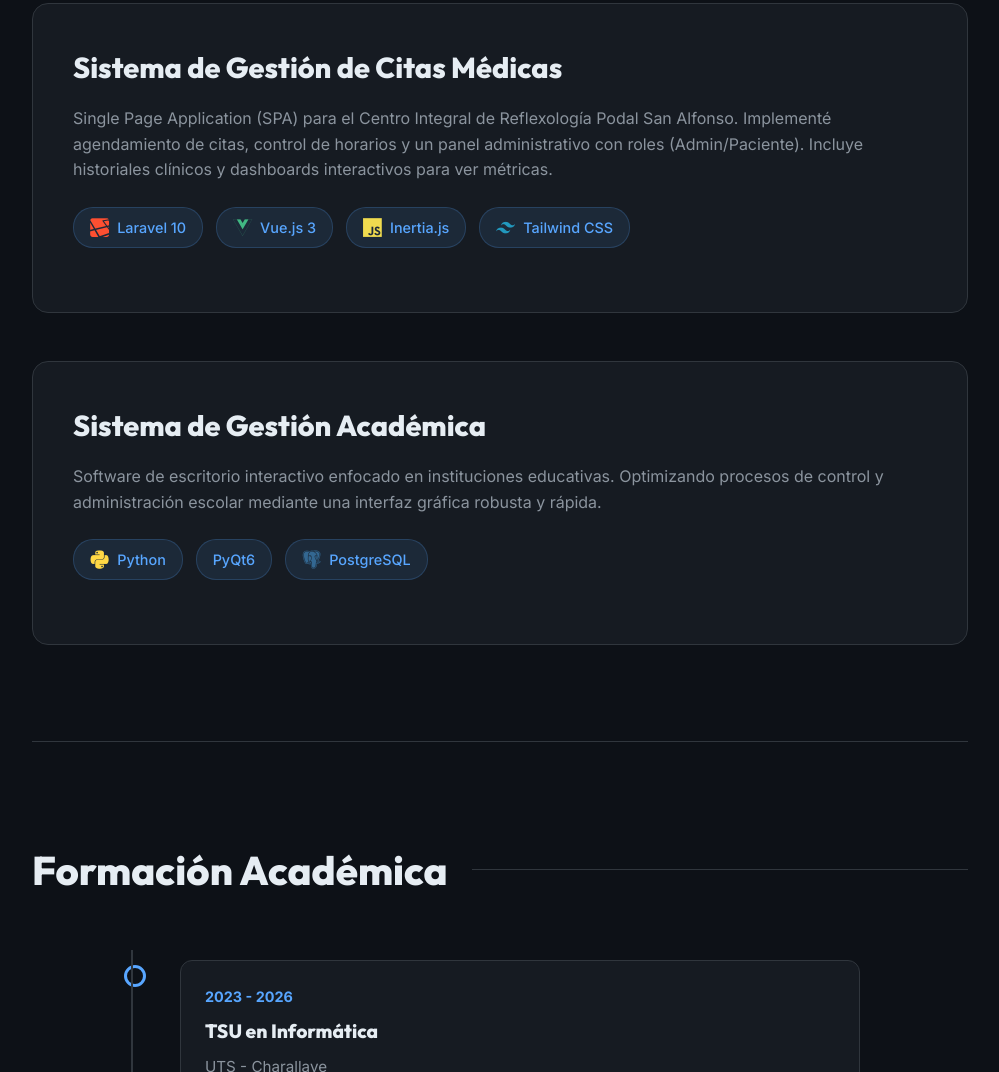
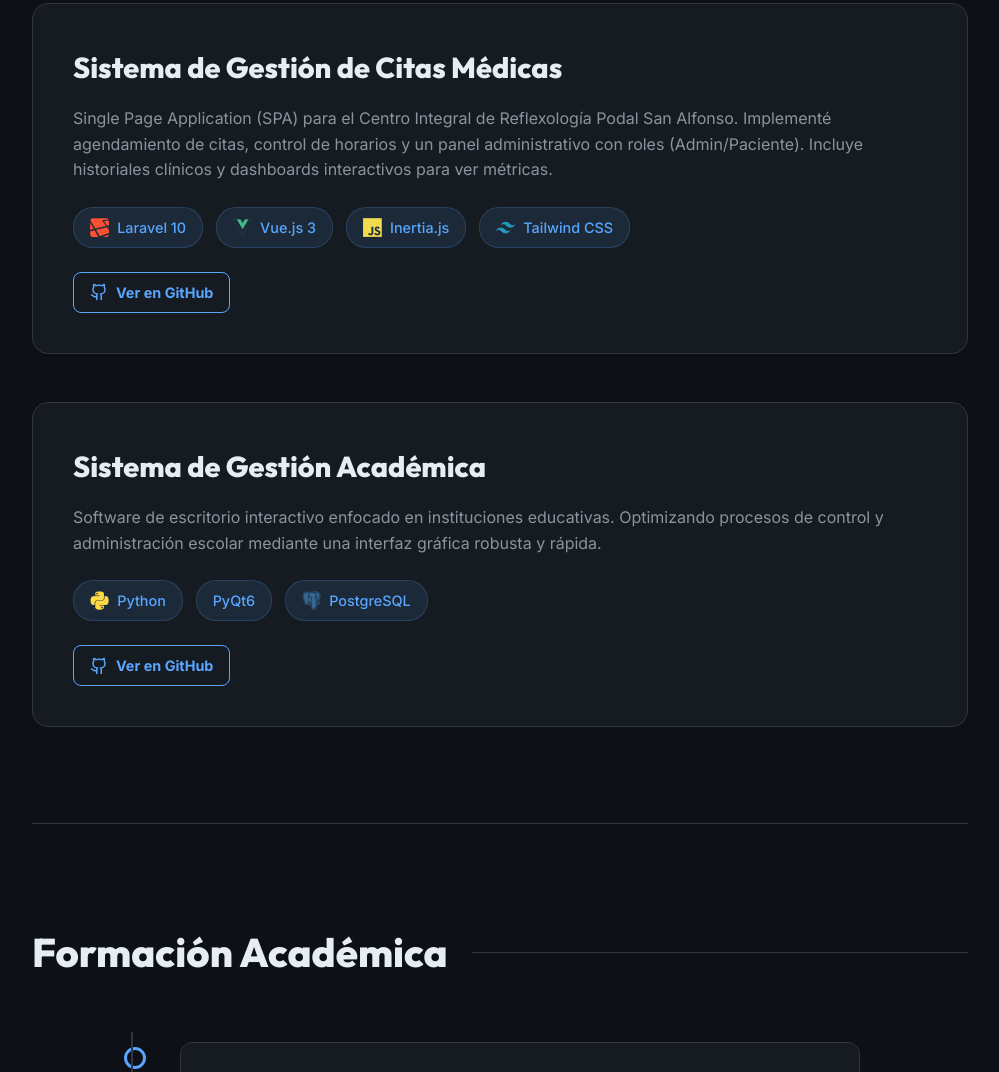
Before and after one commit to santiagoxx93/Portafoliowebsantiago, a website built with Vite: page index.html in a window 1280 px wide. Shown: the part 2224-3296 px from the top of the page, without its empty margins (140-1139 px from the left). Built offline with nearby package versions, Linux system fonts and the light colour scheme.

Commit message:
Añadir enlaces de GitHub a las tarjetas de proyectos

```diff
--- a/index.html
+++ b/index.html
@@ -134,6 +134,12 @@
                   <span class="skill-tag"><i class="devicon-javascript-plain colored"></i> Inertia.js</span>
                   <span class="skill-tag"><i class="devicon-tailwindcss-plain colored"></i> Tailwind CSS</span>
                 </div>
+                <div class="project-links" style="margin-top: 1.5rem;">
+                  <a href="https://github.com/santiagoxx93/citas-medicasproyecto" target="_blank" class="btn btn-outline" style="display:inline-flex; align-items:center; gap:0.5rem; padding: 0.5rem 1rem; font-size: 0.9rem;">
+                    <svg xmlns="http://www.w3.org/2000/svg" width="18" height="18" viewBox="0 0 24 24" fill="none" stroke="currentColor" stroke-width="2" stroke-linecap="round" stroke-linejoin="round"><path d="M15 22v-4a4.8 4.8 0 0 0-1-3.5c3 0 6-2 6-5.5.08-1.25-.27-2.48-1-3.5.28-1.15.28-2.35 0-3.5 0 0-1 0-3 1.5-2.64-.5-5.36-.5-8 0C6 2 5 2 5 2c-.3 1.15-.3 2.35 0 3.5A5.403 5.403 0 0 0 4 9c0 3.5 3 5.5 6 5.5-.39.49-.68 1.05-.85 1.65-.17.6-.22 1.23-.15 1.85v4"/><path d="M9 18c-4.51 2-5-2-7-2"/></svg>
+                    Ver en GitHub
+                  </a>
+                </div>
               </div>
             </div>
 
@@ -148,6 +154,12 @@
                   <span class="skill-tag"><i class="devicon-python-plain colored"></i> Python</span>
                   <span class="skill-tag">PyQt6</span>
                   <span class="skill-tag"><i class="devicon-postgresql-plain colored"></i> PostgreSQL</span>
+                </div>
+                <div class="project-links" style="margin-top: 1.5rem;">
+                  <a href="https://github.com/santiagoxx93/SIGME" target="_blank" class="btn btn-outline" style="display:inline-flex; align-items:center; gap:0.5rem; padding: 0.5rem 1rem; font-size: 0.9rem;">
+                    <svg xmlns="http://www.w3.org/2000/svg" width="18" height="18" viewBox="0 0 24 24" fill="none" stroke="currentColor" stroke-width="2" stroke-linecap="round" stroke-linejoin="round"><path d="M15 22v-4a4.8 4.8 0 0 0-1-3.5c3 0 6-2 6-5.5.08-1.25-.27-2.48-1-3.5.28-1.15.28-2.35 0-3.5 0 0-1 0-3 1.5-2.64-.5-5.36-.5-8 0C6 2 5 2 5 2c-.3 1.15-.3 2.35 0 3.5A5.403 5.403 0 0 0 4 9c0 3.5 3 5.5 6 5.5-.39.49-.68 1.05-.85 1.65-.17.6-.22 1.23-.15 1.85v4"/><path d="M9 18c-4.51 2-5-2-7-2"/></svg>
+                    Ver en GitHub
+                  </a>
                 </div>
               </div>
             </div>
```
